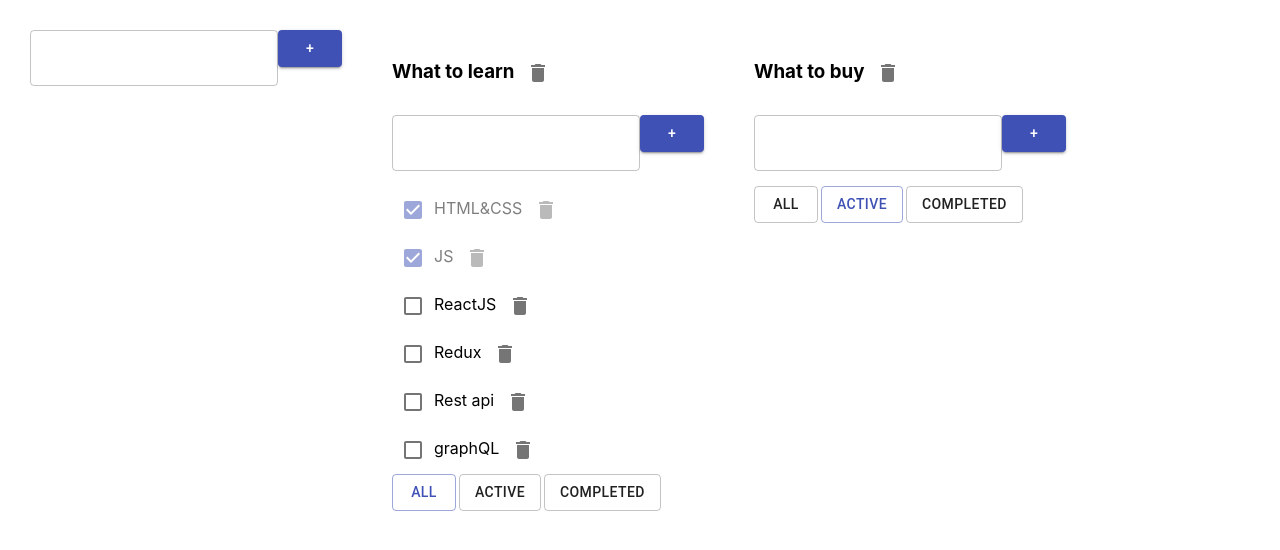
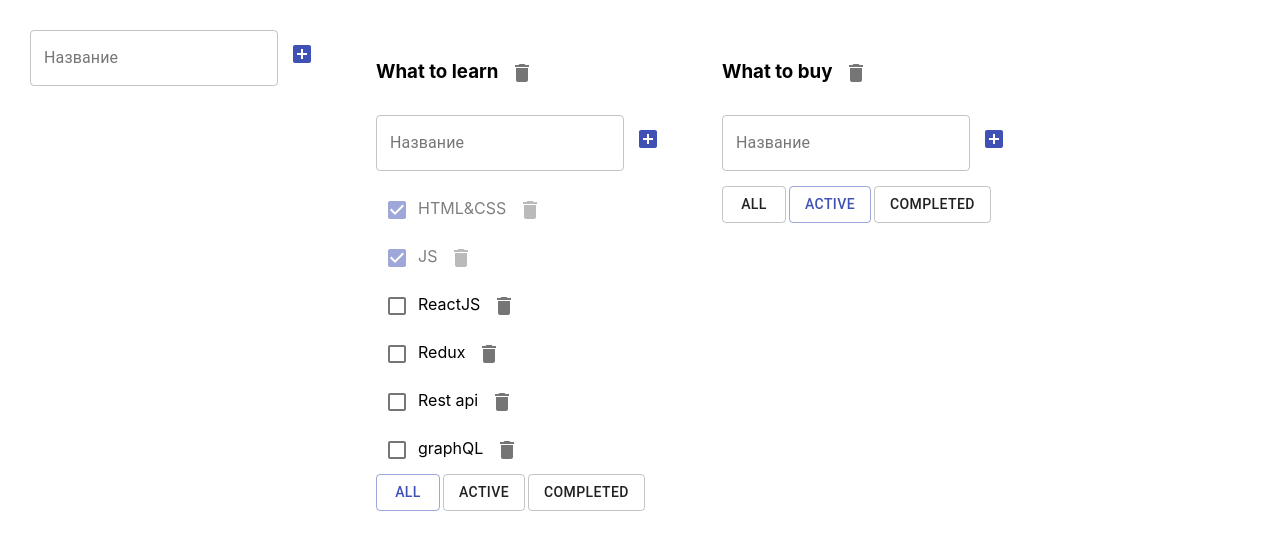
Before and after one commit to lergnom/Todolist, a React (Create React App) app: page / in a window 1280 px wide. Shown: the top 550 px of the page. Built offline with nearby package versions, Linux system fonts and the light colour scheme.

Commit message:
new style for AddButton-Addbox

```diff
--- a/src/AddItemForm.tsx
+++ b/src/AddItemForm.tsx
@@ -1,6 +1,7 @@
 import Button from "@material-ui/core/Button";
 import React, {ChangeEvent, KeyboardEvent, useState} from "react";
-import {TextField} from "@material-ui/core";
+import {IconButton, TextField} from "@material-ui/core";
+import {AddBox} from "@material-ui/icons";
 
 type AddItemFormTypeProps = {
     addItem: (title: string) => void
@@ -39,10 +40,14 @@
         <div>
             <TextField variant={"outlined"}
                        onChange={onChangeHandle}
-                       className={error ? "errorInputFrame" : ""}
+                       error={!!error}
+                       label={"Название"}
+                       helperText={error}
                        value={title}
                        onKeyPress={onKeyPressHandle}/>
-            <Button variant={"contained"} color={"primary"} onClick={addItem}>+</Button>
+            <IconButton color={"primary"} onClick={addItem}>
+                <AddBox/>
+            </IconButton>
             <div className={"errorBlock"}> {error ? 'Incorrect input' : ''}</div>
         </div>
 
```
